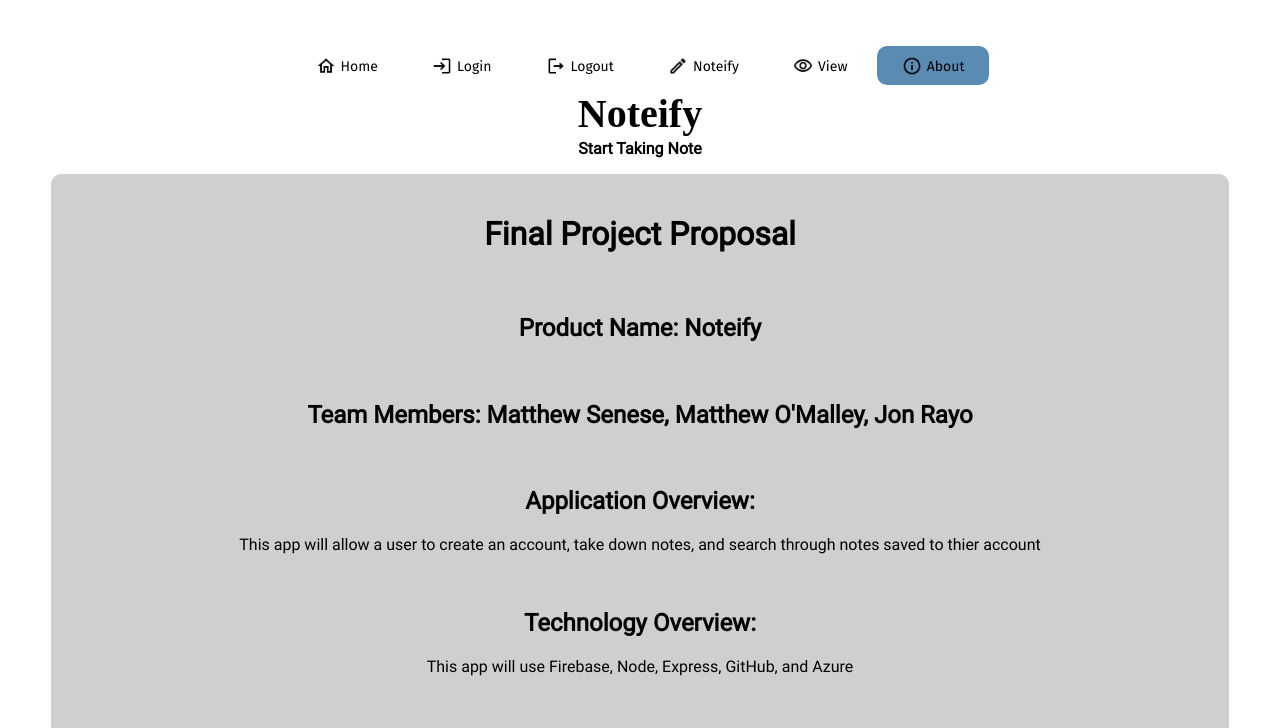
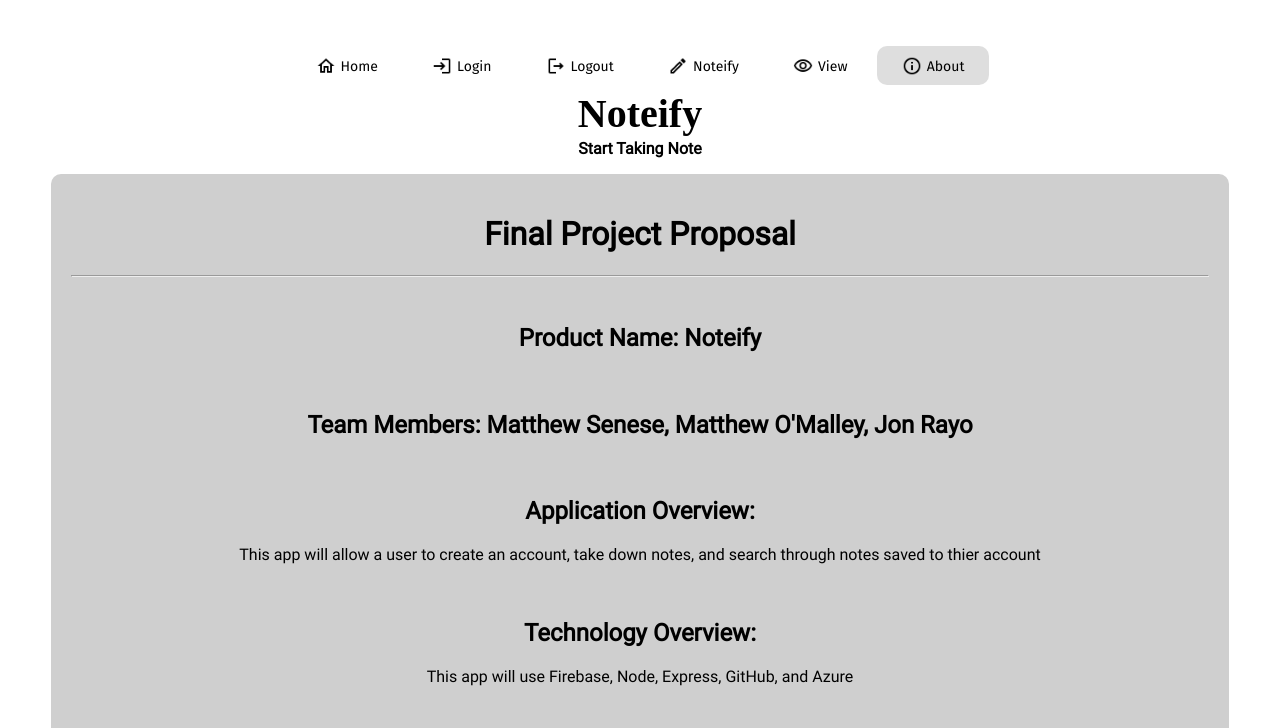
Before and after one commit to MatthewSenese/Noteify, a website: page static/projectProposal/index.html in a window 1280 px wide. Shown: the top 728 px of the page. Drawn offline with Linux system fonts and the light colour scheme; no server answers; a web font is replaced by a local one.

Commit message:
Added some style changes to Proposal

```diff
--- a/static/projectProposal/index.html
+++ b/static/projectProposal/index.html
@@ -47,7 +47,7 @@
             alt = "noteifyIcon" class = "icon"><span style = "font-size: 14px">Noteify</span></a></li></a></li>
         <li><a href="https://noteify.azurewebsites.net/notes">
             <img style = "padding-right: 5px;" src = "./icons/view.png" alt = "viewIcon" class = "icon"><span style = "font-size: 14px">View</span></a></li></a></li>
-        <li style = "background-color: rgb(90, 139, 179); padding-top: 10px; padding-bottom: 10px; border-radius: 10px;">
+        <li style = "background-color: rgb(222, 222, 222); padding-top: 10px; padding-bottom: 10px; border-radius: 10px;">
             <a href="https://noteify.azurewebsites.net/projectProposal"><img style = "padding-right: 5px;" src  = "./icons/about.png"
             alt = "aboutIcon" class = "icon"><span style = "font-size: 14px">About</span></a></li></a></li>
     </ul>
@@ -61,6 +61,7 @@
     <!-- Start of Project Proposal -->
     <div class = "mainbody">
     <h1>Final Project Proposal</h1>
+    <hr>
     <br>
 
     <h2>Product Name: Noteify</h2><br>
@@ -109,7 +110,7 @@
     <br>
     <br>
 
-    <h4>Last Updated: 5/2/2022</h4>
+    <h4>Last Updated: 5/4/2022</h4>
 </body>
 
 <div style = "position: relative; text-align: center">
```
